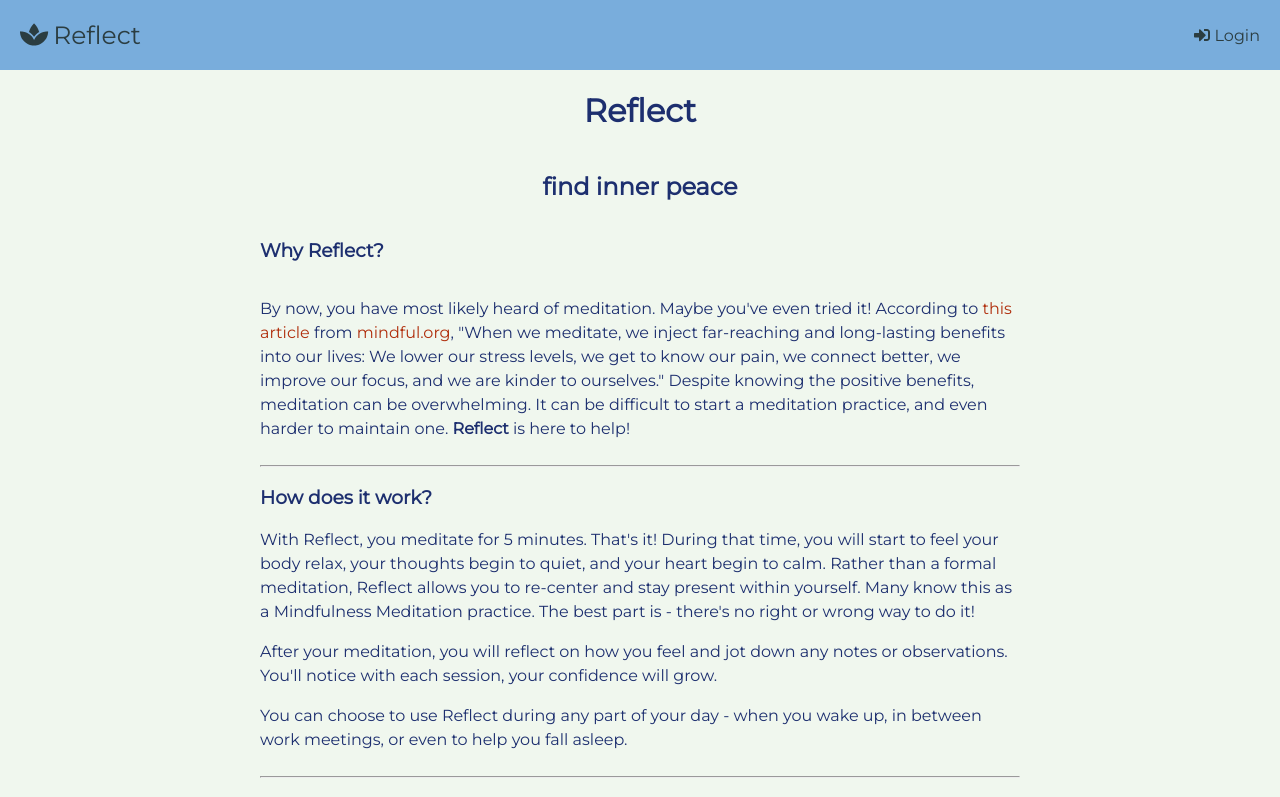
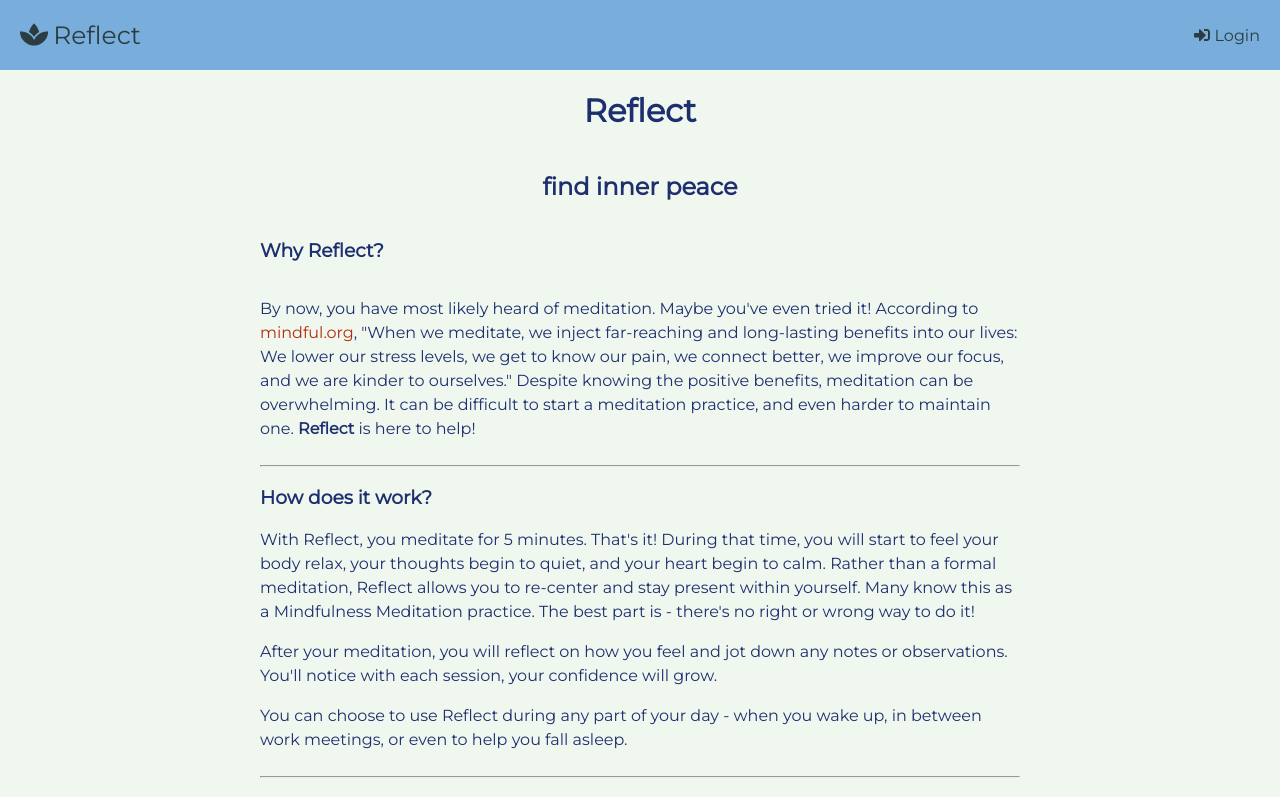
Before and after one commit to t-keazirian/reflect-app, a React (Create React App) app: page / in a window 1280 px wide. Shown: the top 797 px of the page. Built offline with nearby package versions, Linux system fonts and the light colour scheme.

Commit message:
removed non-working article link

```diff
--- a/src/components/landing-page/LandingPage.js
+++ b/src/components/landing-page/LandingPage.js
@@ -16,16 +16,12 @@ class LandingPage extends React.Component {
 					<div className='intro'>
 						<p>
 							By now, you have most likely heard of meditation. Maybe you've
-							even tried it! According to
+							even tried it! According to{' '}
 							<a
-								href='https://www.mindful.org/how-to-meditate-3/'
+								href='https://www.mindful.org/'
 								className='meditate-link'
+								target='_blank'
 							>
-								{' '}
-								this article
-							</a>{' '}
-							from{' '}
-							<a href='https://www.mindful.org/' className='meditate-link'>
 								mindful.org
 							</a>
 							, "When we meditate, we inject far-reaching and long-lasting
```
Lines whose indentation alone changed are shown as unchanged.
